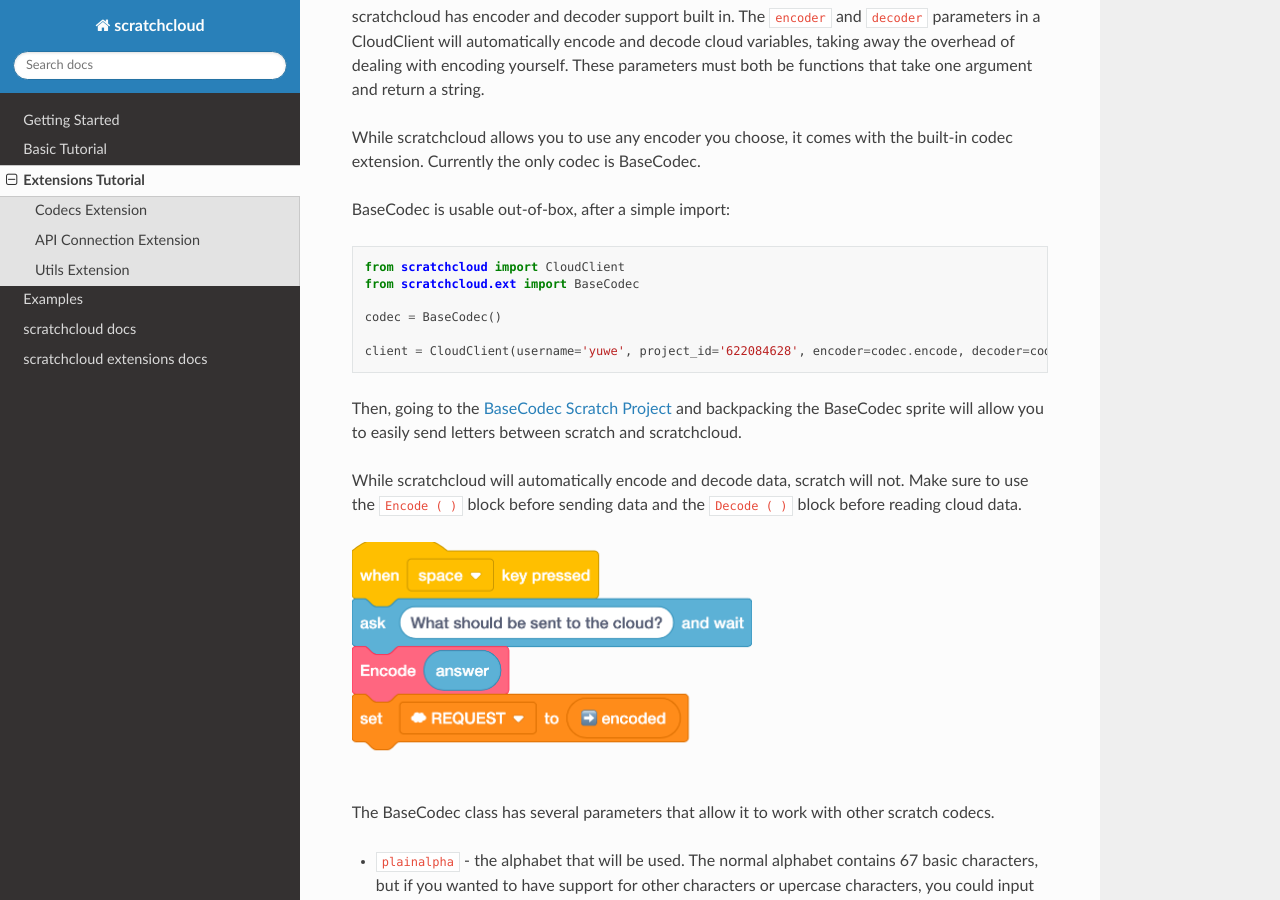
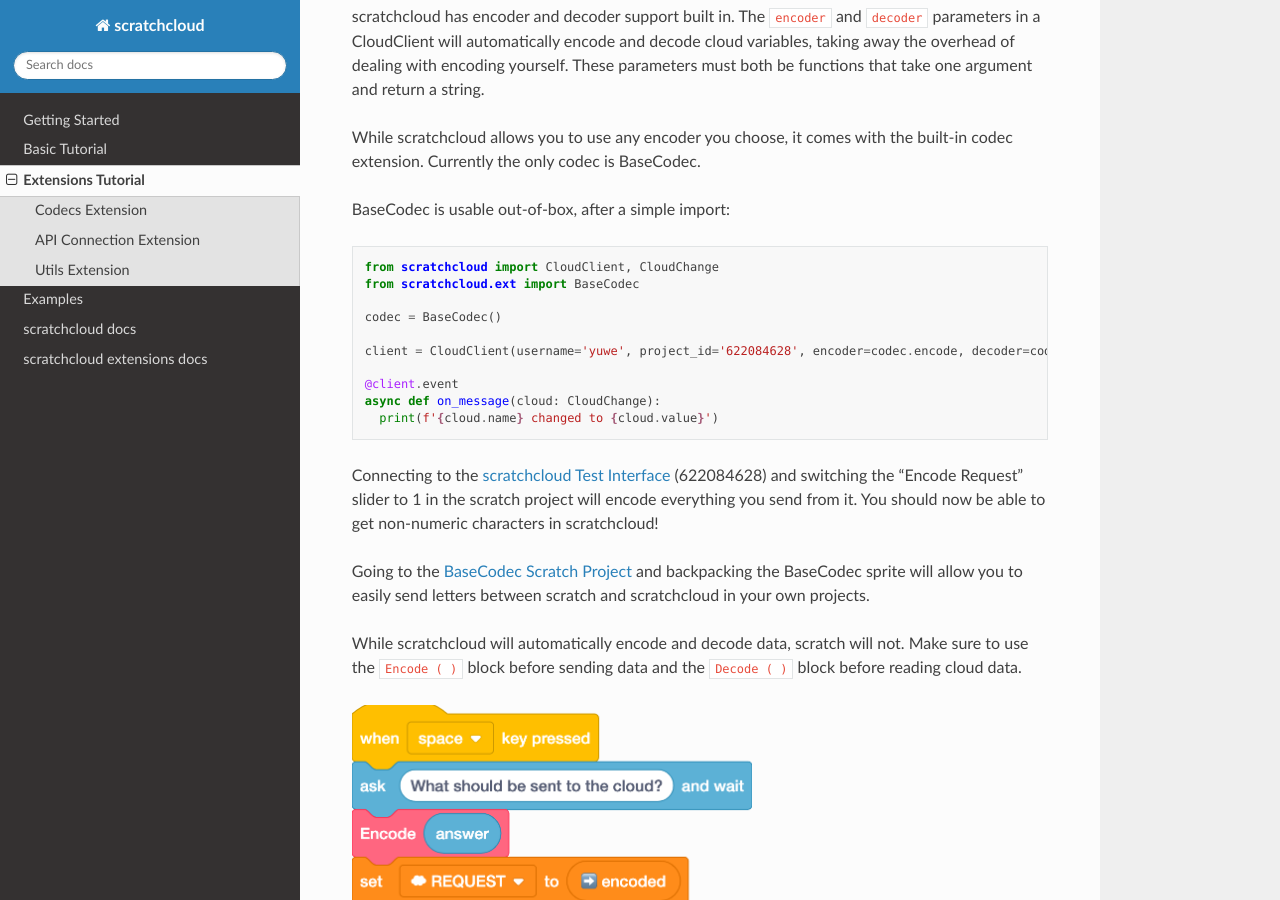
Before and after one commit to yuwex/scratchcloud, a Sphinx documentation site: the page built from sphinx/source/extensions_tutorial.rst, in a window 1280 px wide and 900 px high, scrolled down 403 px. Built offline with Sphinx 7.4.7 and the Read the Docs theme 2.0.0, drawn with Linux system fonts in a browser that asks for light colours.

Commit message:
added more demo information

```diff
--- a/sphinx/source/extensions_tutorial.rst
+++ b/sphinx/source/extensions_tutorial.rst
@@ -19,14 +19,20 @@
 
 .. code-block:: python
 
-  from scratchcloud import CloudClient
+  from scratchcloud import CloudClient, CloudChange
   from scratchcloud.ext import BaseCodec
 
   codec = BaseCodec()
 
   client = CloudClient(username='yuwe', project_id='622084628', encoder=codec.encode, decoder=codec.decode)
 
-Then, going to the `BaseCodec Scratch Project <https://scratch.mit.edu/projects/622026587>`_ and backpacking the BaseCodec sprite will allow you to easily send letters between scratch and scratchcloud.
+  @client.event
+  async def on_message(cloud: CloudChange):
+    print(f'{cloud.name} changed to {cloud.value}')
+
+Connecting to the `scratchcloud Test Interface <https://scratch.mit.edu/projects/622084628>`_ (622084628) and switching the "Encode Request" slider to 1 in the scratch project will encode everything you send from it. You should now be able to get non-numeric characters in scratchcloud!
+
+Going to the `BaseCodec Scratch Project <https://scratch.mit.edu/projects/622026587>`_ and backpacking the BaseCodec sprite will allow you to easily send letters between scratch and scratchcloud in your own projects.
 
 While scratchcloud will automatically encode and decode data, scratch will not. Make sure to use the ``Encode ( )`` block before sending data and the ``Decode ( )`` block before reading cloud data.
 
```
